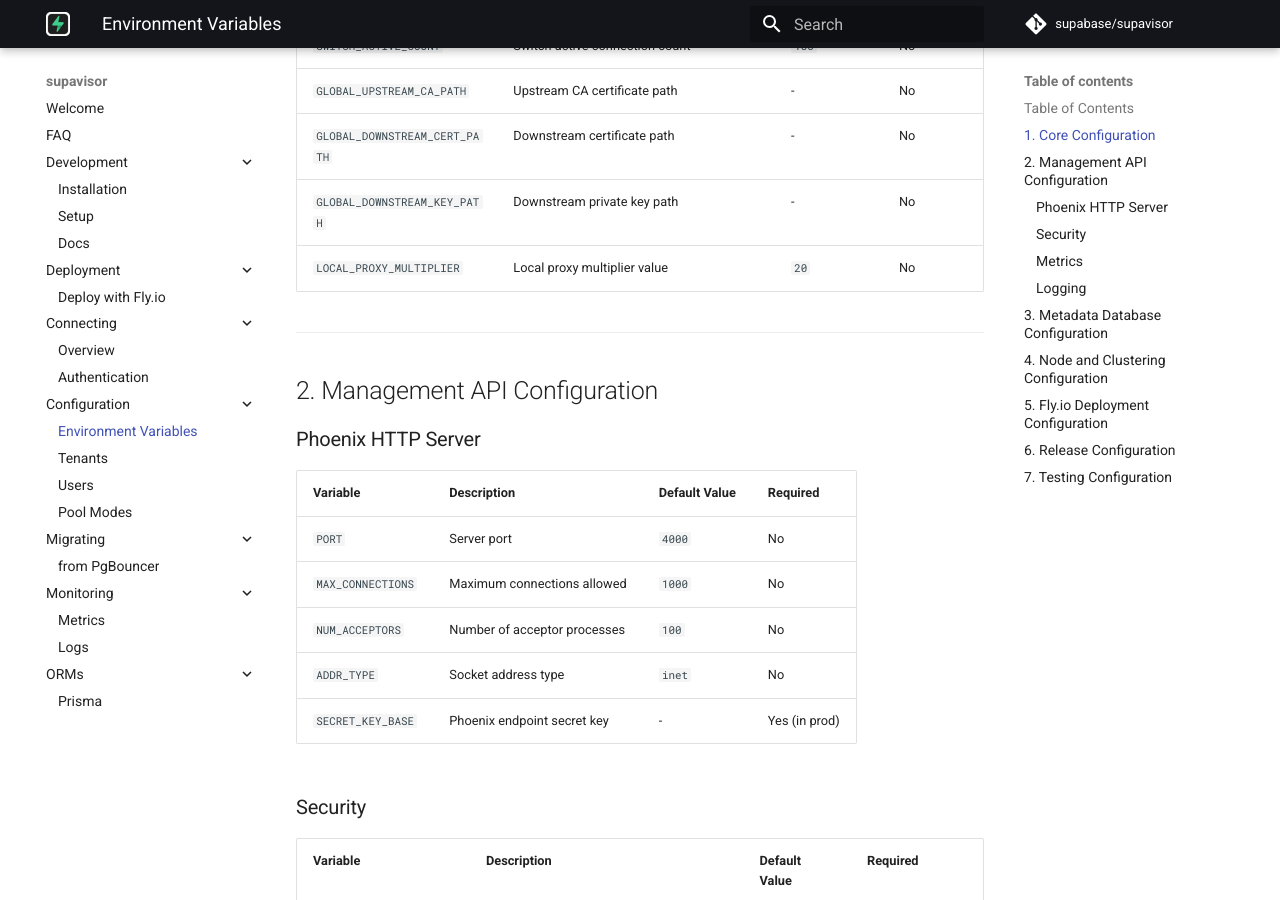
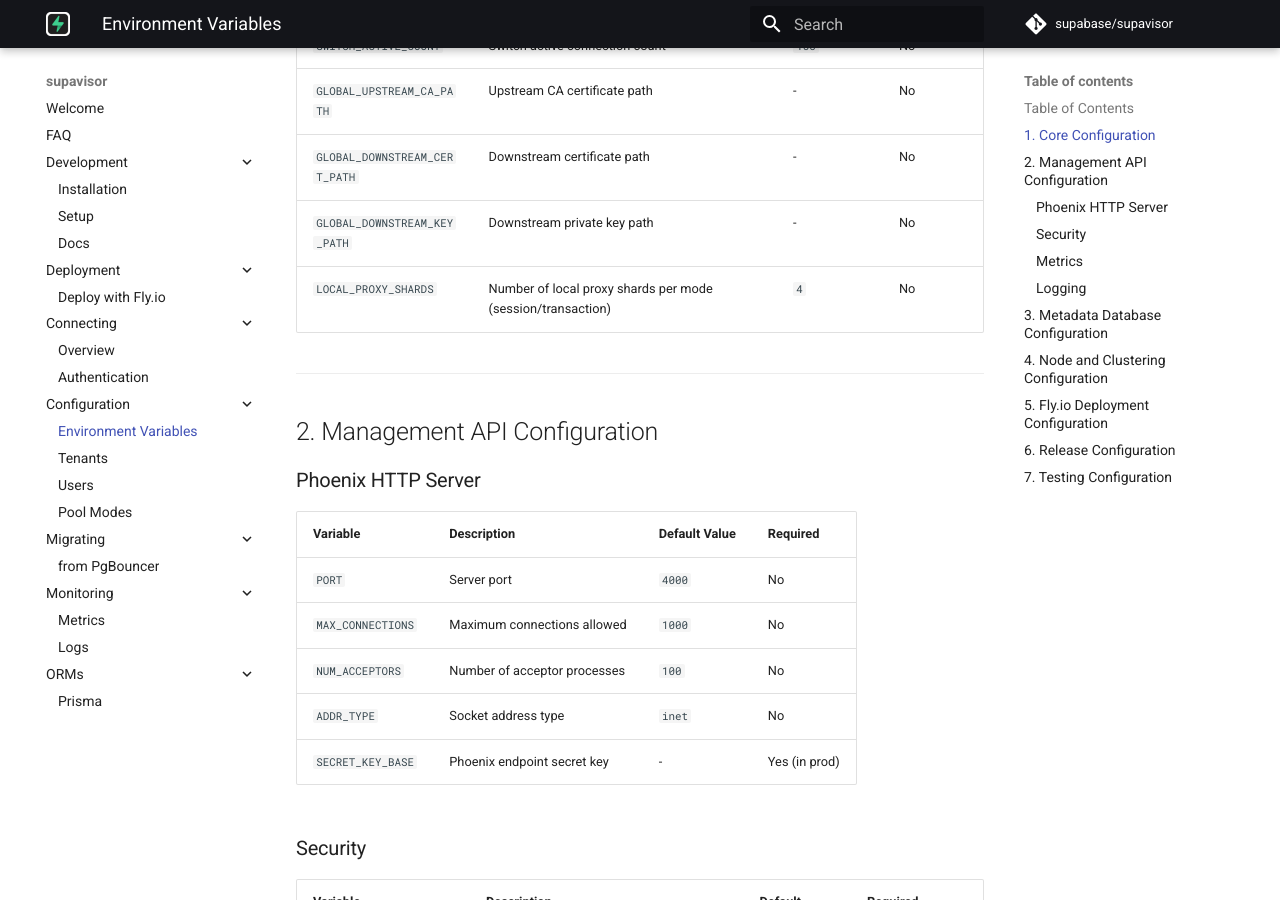
Before and after one commit to supabase/supavisor, an MkDocs documentation site: the page built from docs/configuration/env.md, in a window 1280 px wide and 900 px high, scrolled down 1137 px. Built offline with MkDocs 1.6.1 and Material for MkDocs 9.7.7, drawn with Linux system fonts in a browser that asks for light colours; comment, search, counter and statistics services are not loaded.

Commit message:
perf: use a constant number of ranch instances (#706)
Instead of starting one ranch instance per pool, use the same two ranch
instances for all pools.

Each ranch was starting a minimum of 10 acceptors (and consequently, 10
connection supervisors). With 10_000 pools, these are 200_000 processes,
which consume a sizeable amount of memory and resources. They also added
complexity in managing the separate ranch instances (need to start and
finish them at appropriate times, specially because they weren't linked
to the pool).

The ranch acceptors/connection supervisors aren't a bottleneck, and if
they were, we can control the number of acceptors/supervisors through
configuration. In synthesis, there's no benefit in starting bringing
multiple ranch instances, only the resource consumption drawback.

```diff
--- a/docs/configuration/env.md
+++ b/docs/configuration/env.md
@@ -20,19 +20,19 @@
 
 ## 1. Core Configuration
 
-| Variable                      | Description                                      | Default Value | Required |
-| ----------------------------- | ------------------------------------------------ | ------------- | -------- |
-| `PROXY_PORT_TRANSACTION`      | Transaction pool port                            | `6543`        | No       |
-| `PROXY_PORT_SESSION`          | Session pool port                                | `5432`        | No       |
-| `PROXY_PORT`                  | Internal proxy port                              | `5412`        | No       |
-| `RECONNECT_ON_DB_CLOSE`       | Enable reconnection on close                     | `false`       | No       |
-| `RECONNECT_RETRIES`           | Number of reconnection attempts. -1 for infinity | `5`           | No       |
-| `SUBSCRIBE_RETRIES`           | Number of subscription retries                   | `20`          | No       |
-| `SWITCH_ACTIVE_COUNT`         | Switch active connection count                   | `100`         | No       |
-| `GLOBAL_UPSTREAM_CA_PATH`     | Upstream CA certificate path                     | -             | No       |
-| `GLOBAL_DOWNSTREAM_CERT_PATH` | Downstream certificate path                      | -             | No       |
-| `GLOBAL_DOWNSTREAM_KEY_PATH`  | Downstream private key path                      | -             | No       |
-| `LOCAL_PROXY_MULTIPLIER`      | Local proxy multiplier value                     | `20`          | No       |
+| Variable                      | Description                                                 | Default Value | Required |
+| ----------------------------- | ----------------------------------------------------------- | ------------- | -------- |
+| `PROXY_PORT_TRANSACTION`      | Transaction pool port                                       | `6543`        | No       |
+| `PROXY_PORT_SESSION`          | Session pool port                                           | `5432`        | No       |
+| `PROXY_PORT`                  | Internal proxy port                                         | `5412`        | No       |
+| `RECONNECT_ON_DB_CLOSE`       | Enable reconnection on close                                | `false`       | No       |
+| `RECONNECT_RETRIES`           | Number of reconnection attempts. -1 for infinity            | `5`           | No       |
+| `SUBSCRIBE_RETRIES`           | Number of subscription retries                              | `20`          | No       |
+| `SWITCH_ACTIVE_COUNT`         | Switch active connection count                              | `100`         | No       |
+| `GLOBAL_UPSTREAM_CA_PATH`     | Upstream CA certificate path                                | -             | No       |
+| `GLOBAL_DOWNSTREAM_CERT_PATH` | Downstream certificate path                                 | -             | No       |
+| `GLOBAL_DOWNSTREAM_KEY_PATH`  | Downstream private key path                                 | -             | No       |
+| `LOCAL_PROXY_SHARDS`          | Number of local proxy shards per mode (session/transaction) | `4`           | No       |
 
 ---
 
```
Also changed, not shown: 6 other files.
